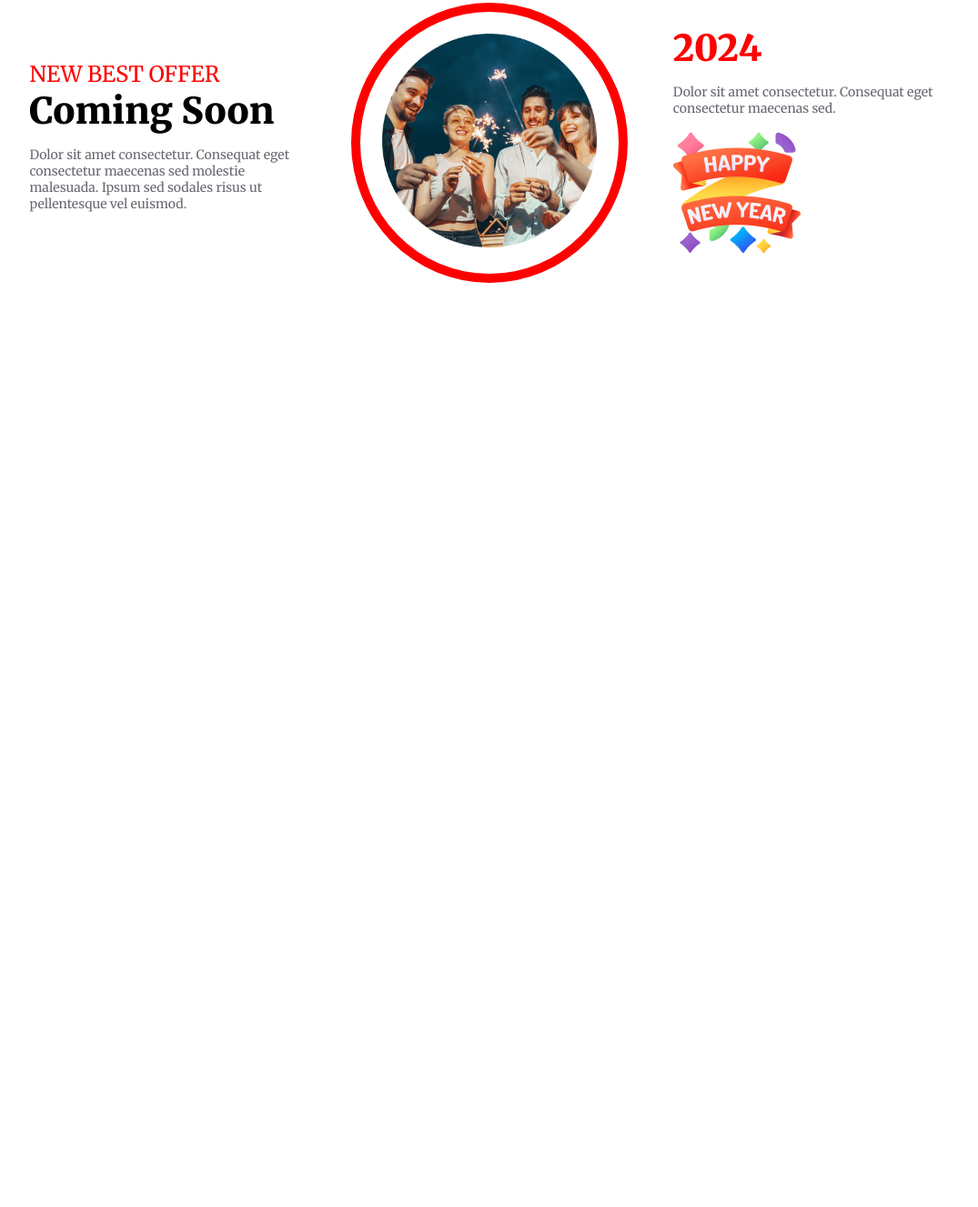
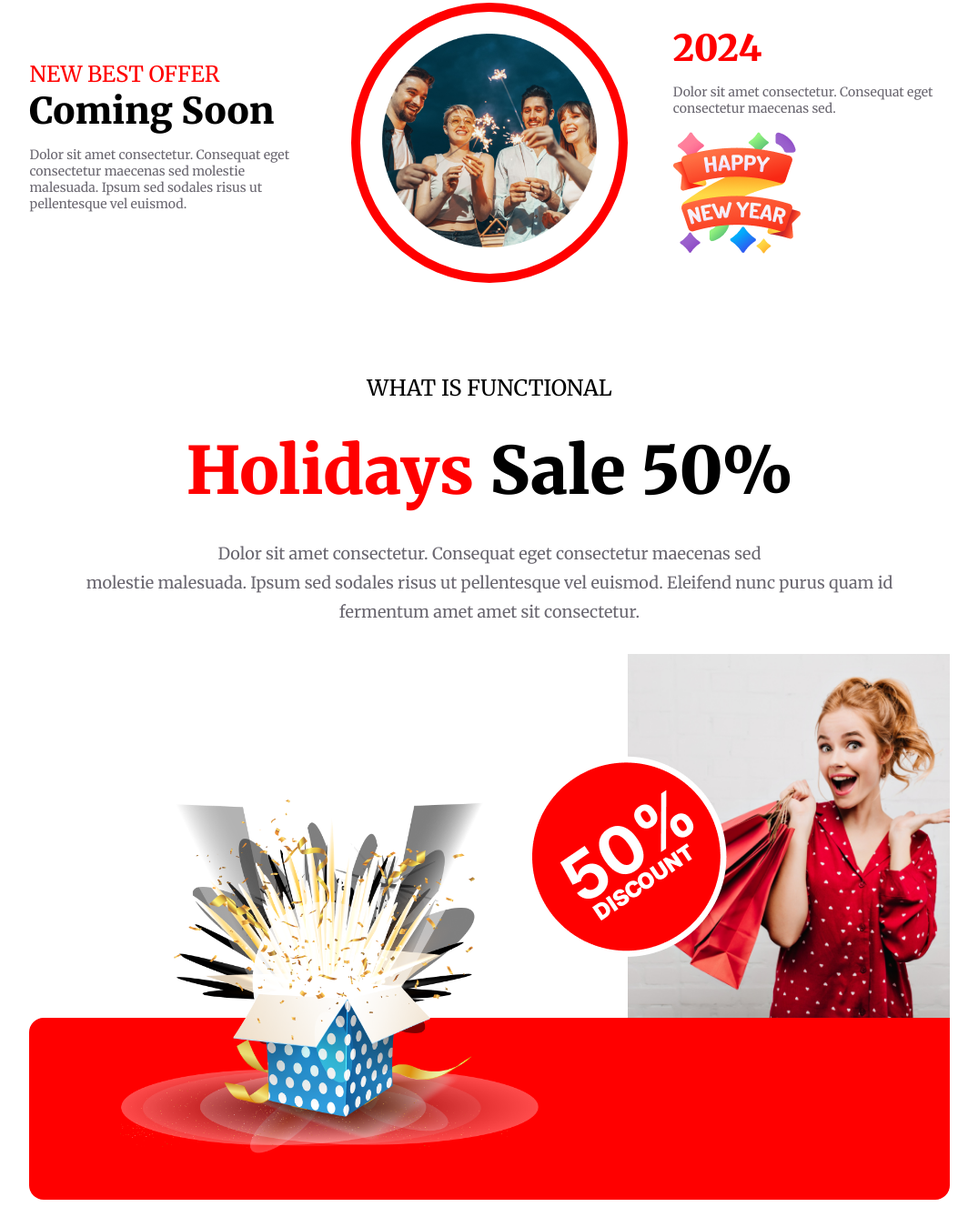
Before and after one commit to tnayem/new-year, a plain HTML site: page index.html in a window 1280 px wide. Shown: the part 2638-3965 px from the top of the page at 91% size, without its empty margins (102-1177 px from the left). Before the commit the page ends 3049 px from the top, so only its background shows below. Drawn offline with Linux system fonts and the light colour scheme.

Commit message:
holidays section compleate

```diff
--- a/css/style.css
+++ b/css/style.css
@@ -149,15 +149,18 @@ body {
     font-weight: 500;
     margin: 0;
 }
-.best-offer h2{
+
+.best-offer h2 {
     font-size: 40px;
     font-weight: 900;
     margin: 0;
 }
-.best-offer p{
+
+.best-offer p {
     font-size: 14px;
     color: rgba(7, 2, 17, 0.60);
 }
+
 .best-offer-img {
     border: 10px solid red;
     border-radius: 50%;
@@ -169,3 +172,73 @@ body {
 }
 
 /* best offer section end */
+/* Holidays section start */
+.holidays-top h5 {
+    font-size: 24px;
+    font-weight: 500;
+    text-align: center;
+    margin: 0;
+}
+
+.holidays-top h1 {
+    font-size: 72px;
+    font-weight: 900;
+    text-align: center;
+    margin: 0;
+    padding: 30px 0;
+}
+
+.holidays-top p {
+    color: rgba(7, 2, 17, 0.60);
+    font-size: 18px;
+    font-weight: 500;
+    line-height: 32px;
+    text-align: center;
+    margin: 0;
+}
+
+/* Holiday middle section */
+.holidays-middle {
+    display: flex;
+    margin-top: 30px;
+    justify-content: space-between;
+}
+
+.holidays-middle-left {
+    width: 65%;
+    height: 400px;
+}
+
+.holidays-middle-left img {
+    width: 70%;
+    height: 100%;
+    margin-left: 100px;
+    margin-top: 160px;
+}
+
+.holidays-middle-right {
+    background-image: url('/img/Rectangle-1.png');
+    background-size: cover;
+    background-repeat: no-repeat;
+    background-position: center;
+    width: 35%;
+    height: 400px;
+}
+
+.holidays-middle-right img {
+    margin-left: -155px;
+    margin-top: 70px;
+}
+
+/* holidays bottom */
+.holidays-bottom {
+    background-image: url('/img/Rectangle-2.png');
+    width: 100%;
+    height: 200px;
+    background-size: cover;
+    background-repeat: no-repeat;
+    background-position: center;
+    border-radius: 16px 0px 16px 16px;
+}
+
+/* Holidays section end */
--- a/index.html
+++ b/index.html
@@ -73,13 +73,35 @@
                     <img src="/img/Ellipse-1.png" alt="">
                 </div>
                 <div class="new-year-logo">
-                    <h2 class="text-red">2024</h2>
+                    <h2 class="text-red
+
+                    ">2024</h2>
                     <p>Dolor sit amet consectetur. Consequat eget consectetur maecenas sed.</p>
                     <img src="/img/Group-96.png" alt="">
                 </div>
             </div>
         </div>
         <!-- best offer section end -->
+        <!-- holidays sale section start -->
+        <div class="container">
+            <div class="holidays-top">
+                <h5>WHAT IS FUNCTIONAL</h5>
+                <h1><span class="text-red">Holidays</span> Sale 50%</h1>
+                <p>Dolor sit amet consectetur. Consequat eget consectetur maecenas sed </p>
+                <p>molestie malesuada. Ipsum sed sodales risus ut pellentesque vel euismod. Eleifend nunc purus quam id </p>
+                <p>fermentum amet amet sit consectetur.</p>
+            </div>
+            <div class="holidays-middle">
+                <div class="holidays-middle-left">
+                    <img src="/img/Group-75.png" alt="">
+                </div>
+                <div class="holidays-middle-right">
+                    <img src="/img/Group-44.png" alt="">
+                </div>
+            </div>
+            <div class="holidays-bottom"></div>
+        </div>
+        <!-- holidays sale section end -->
     </main>
     <!-- main section end -->
     <footer>
```
Also changed, not shown: img/Group-44.png (renamed from img/Group 44.png), img/Group-75.png (renamed from img/Group 75.png), img/Rectangle-1.png (renamed from img/Rectangle 1.png), img/Rectangle-2.png (renamed from img/Rectangle 2.png).
